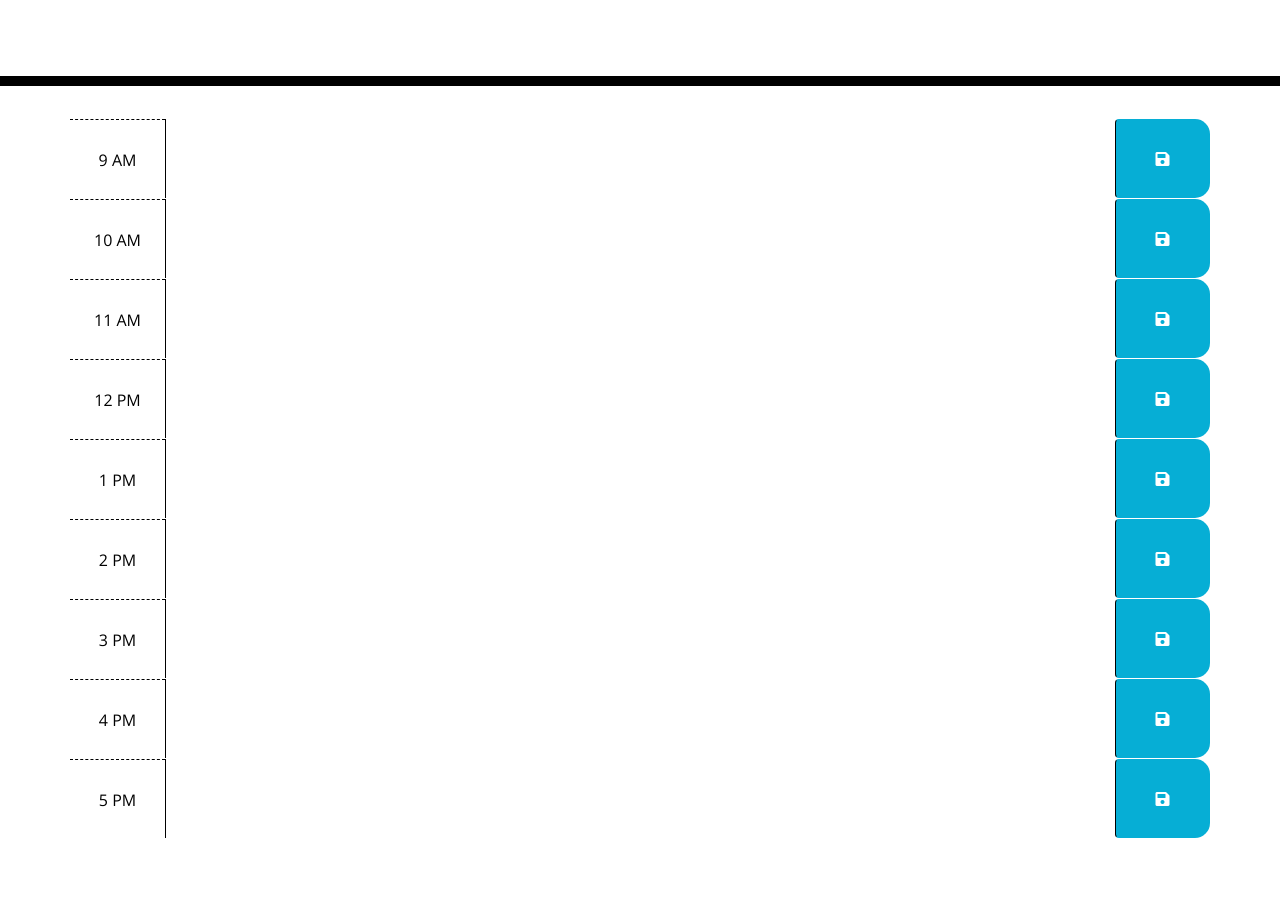
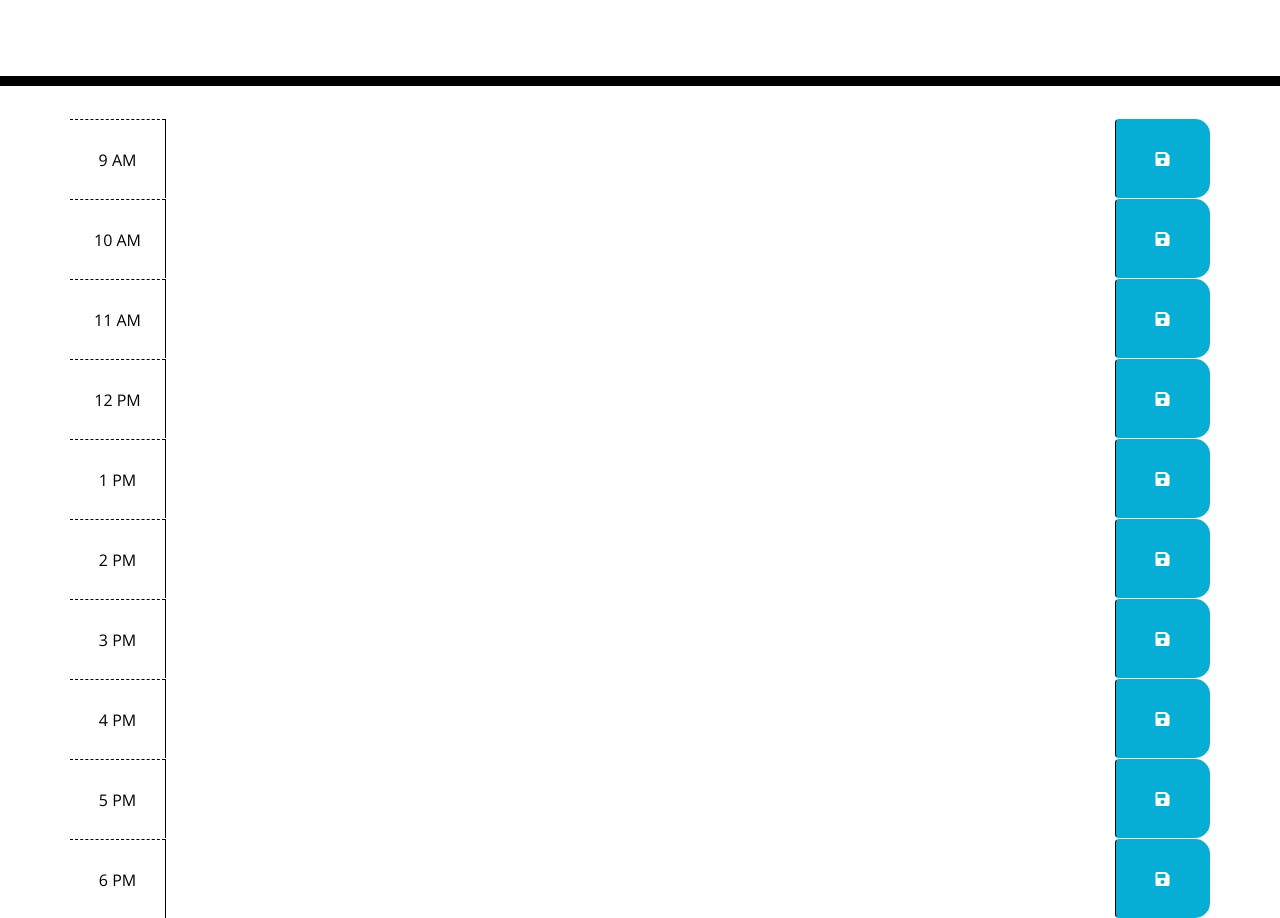
Before and after one commit to Jahneo/Work-_Day_Scheduler, a plain HTML site: page index.html in a window 1280 px wide. Shown: the part 182-1100 px from the top of the page. Before the commit the page ends 1020 px from the top, so only its background shows below. Drawn offline with nearby package versions, Linux system fonts and the light colour scheme.

Commit message:
Update index.html

```diff
--- a/index.html
+++ b/index.html
@@ -120,6 +120,14 @@
             <button class="btn saveBtn col-md-1"><i class="fas fa-save"></i></button>
         </div>
 
+      	<div id="hour18" class="row time-block">
+            <div class="col-md-1 hour">
+                6 PM
+            </div>
+            <textarea class="col-md-10 description">
+            </textarea>
+            <button class="btn saveBtn col-md-1"><i class="fas fa-save"></i></button>
+        </div>
 
 	</div>
 
```
